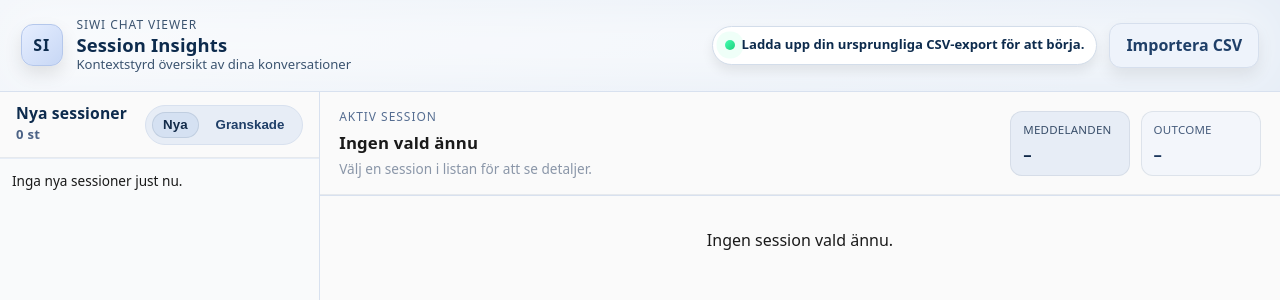
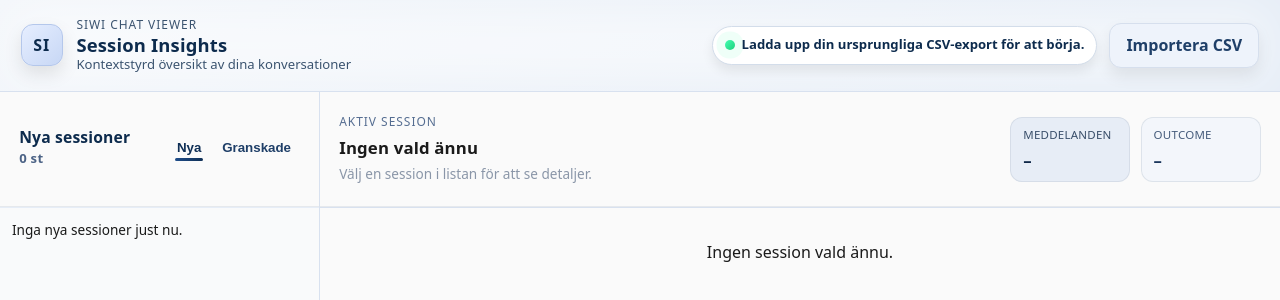
Before and after one commit to Willi0t/siwiDashboard, a React (Vite) app in the folder siwi-chat-view/: page / in a window 1280 px wide. Shown: the top 300 px of the page. Built offline with nearby package versions, Linux system fonts and the light colour scheme.

Commit message:
Align headers and refresh session tabs

```diff
--- a/siwi-chat-view/src/App.scss
+++ b/siwi-chat-view/src/App.scss
@@ -8,6 +8,8 @@
   --user-message: #eef3fb;
   --status-text: #4b5565;
   --panel-header-bg: linear-gradient(135deg, #eef3fb 0%, #dce6f7 85%);
+  --panel-header-padding: 1rem 1.2rem;
+  --panel-header-height: 116px;
 }
 
 .app-shell {
--- a/siwi-chat-view/src/components/ChatView/ChatView.scss
+++ b/siwi-chat-view/src/components/ChatView/ChatView.scss
@@ -6,7 +6,8 @@
 }
 
 #chat-header {
-    padding: 1rem 1.2rem;
+    padding: var(--panel-header-padding);
+    min-height: var(--panel-header-height);
     border-bottom: 1px solid var(--border-color);
     font-size: 0.9rem;
     display: flex;
--- a/siwi-chat-view/src/components/SessionList/SessionList.scss
+++ b/siwi-chat-view/src/components/SessionList/SessionList.scss
@@ -10,7 +10,8 @@
     align-items: center;
     justify-content: space-between;
     gap: 0.75rem;
-    padding: 0.85rem 1rem;
+    padding: var(--panel-header-padding);
+    min-height: var(--panel-header-height);
     border-bottom: 1px solid var(--border-soft);
     background: #fafafa;
     box-shadow: inset 0 -1px 0 rgba(12, 44, 92, 0.08);
@@ -40,32 +41,53 @@
 
 .session-tabs {
     display: inline-flex;
-    gap: 0.35rem;
-    background: #e7edf6;
-    padding: 0.35rem 0.4rem;
-    border-radius: 999px;
-    border: 1px solid #d8e1ef;
+    gap: 1.1rem;
+    padding: 0.35rem 0.45rem;
+    align-items: flex-end;
 }
 
 .session-tabs button {
+    position: relative;
     border: none;
     background: transparent;
-    padding: 0.35rem 0.7rem;
-    border-radius: 999px;
-    font-weight: 700;
+    padding: 0.35rem 0.1rem 0.55rem;
+    font-weight: 800;
     color: #1f3f68;
     cursor: pointer;
-    transition: all 120ms ease;
+    transition: color 160ms ease;
+}
+
+.session-tabs button::after {
+    content: "";
+    position: absolute;
+    left: 0;
+    bottom: 0.15rem;
+    width: 100%;
+    height: 3px;
+    border-radius: 999px;
+    background: linear-gradient(90deg, #1f4d8a, #0f2f55);
+    transform-origin: left;
+    transform: scaleX(0);
+    opacity: 0.4;
+    transition: transform 160ms ease, opacity 160ms ease;
+}
+
+.session-tabs button:hover {
+    color: #102c4f;
+}
+
+.session-tabs button:hover::after {
+    transform: scaleX(1);
+    opacity: 0.6;
 }
 
 .session-tabs button.active {
-    background: #d5e1f2;
-    color: #122b4a;
-    box-shadow: inset 0 0 0 1px rgba(18, 43, 74, 0.1);
+    color: #0e2e55;
 }
 
-.session-tabs button:hover:not(.active) {
-    background: rgba(18, 43, 74, 0.06);
+.session-tabs button.active::after {
+    transform: scaleX(1);
+    opacity: 1;
 }
 
 #session-items {
```
